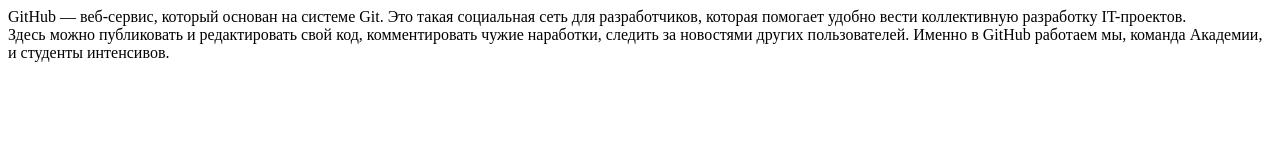
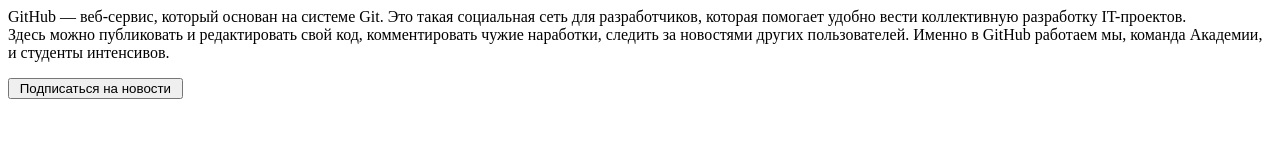
Before and after one commit to HnykovAnton/Repo11, a plain HTML site: page index.html in a window 1280 px wide. Drawn offline with Linux system fonts and the light colour scheme.

Commit message:
Добавлена кнопка

```diff
--- a/index.html
+++ b/index.html
@@ -14,6 +14,9 @@
         редактировать свой код, комментировать чужие наработки, следить за
         новостями других пользователей. Именно в GitHub работаем мы, команда
         Академии, и студенты интенсивов.</div>
+    <form>
+        <p><input type="button" value=" Подписаться на новости "></p>
+    </form>
 </body>
 
 </html>
```
